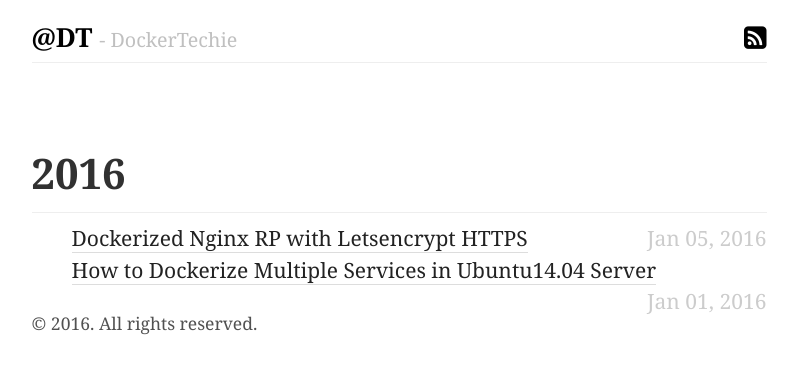
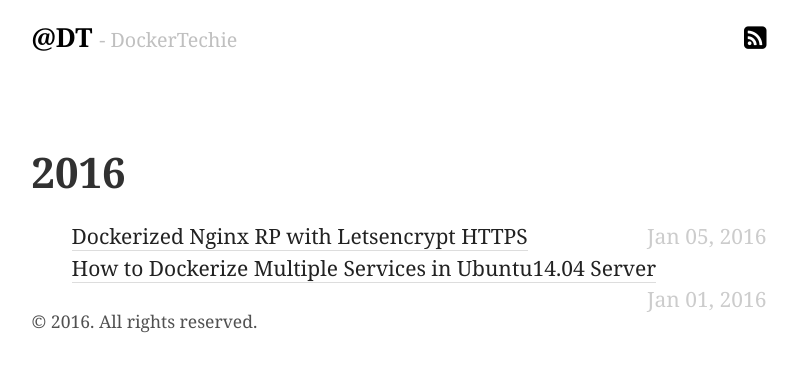
Before and after one commit to Xixiao007/Xixiao007.github.io, a Jekyll site: the page built from index.html, in a window 1280 px wide. Shown: the top 374 px of the page, without its empty margins (241-1039 px from the left). Built offline with Jekyll 4.4.1, drawn with Linux system fonts in a browser that asks for light colours; nearby versions of some CDN libraries; the list of posts is cut into pages by our own code; comment, search, counter and statistics services are not loaded.

Commit message:
"commit"

```diff
--- a/_sass/_posts.scss
+++ b/_sass/_posts.scss
@@ -21,6 +21,9 @@
   margin-top: 0;
 }
 
+.post-body h2 {
+  border-bottom: 1px solid #eee;
+}
 // Meta data line below post title
 .post-date {
   display: block;
--- a/_sass/_type.scss
+++ b/_sass/_type.scss
@@ -8,7 +8,6 @@
   line-height: 1.25;
   color: #313131;
   text-rendering: optimizeLegibility;
-  border-bottom: 1px solid #eee;
   padding-bottom: 0.3em;
 }
 
```
